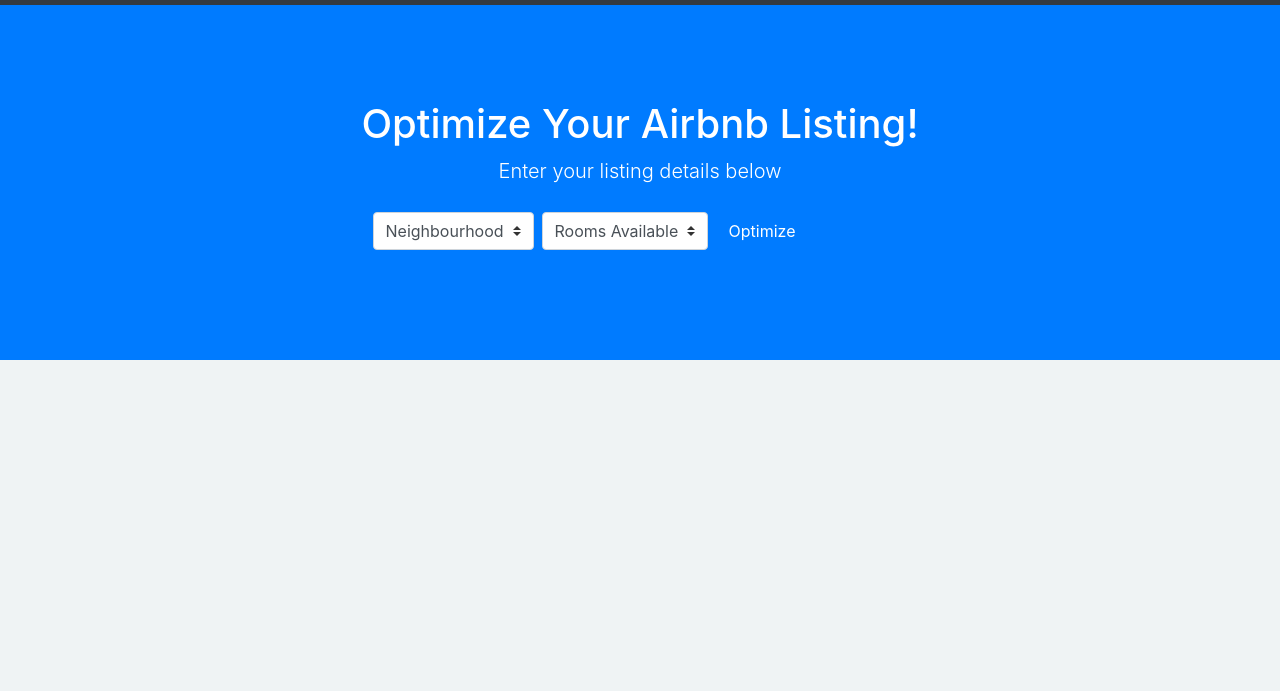
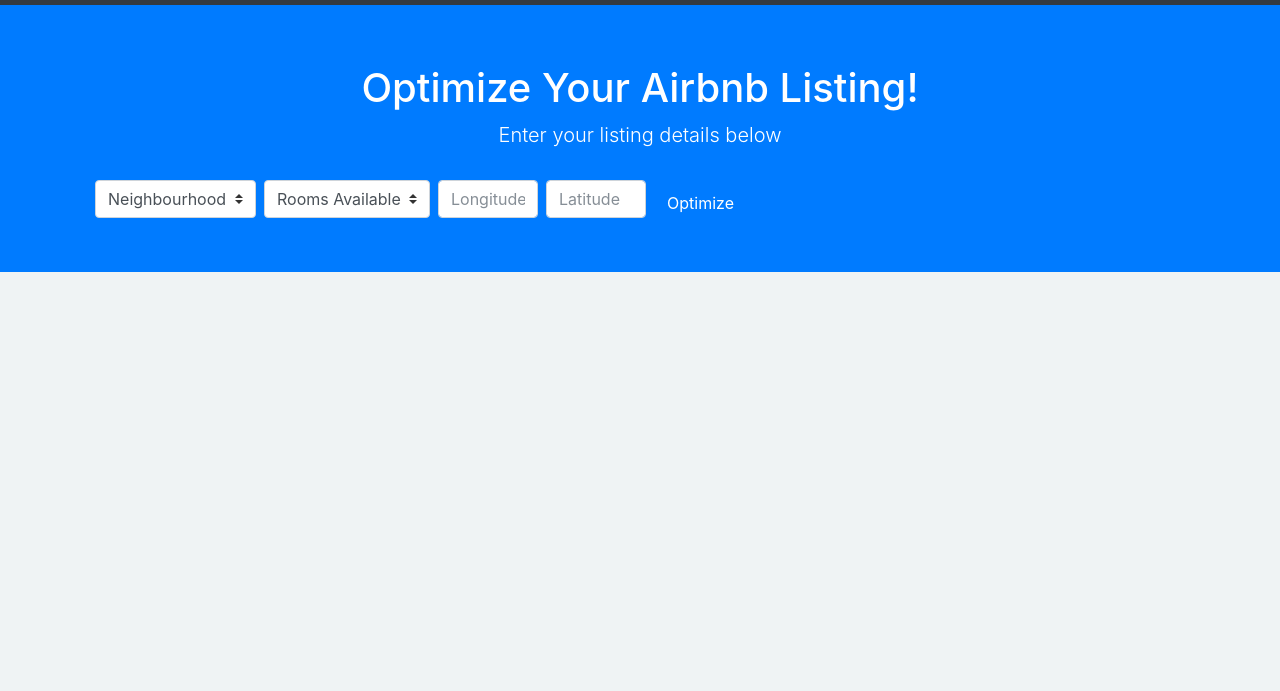
Before and after one commit to kyle8998/Optbnb, a website with bundled scripts: page index.html in a window 1280 px wide. Shown: the part 56-747 px from the top of the page. Built offline with nearby package versions, Linux system fonts and the light colour scheme.

Commit message:
Front End Header Update
Added proper fields for the form. The functionality is not yet
implemented. Map enlarged and header shrunk to create a more elegant
visual.

```diff
--- a/css/style.css
+++ b/css/style.css
@@ -9,13 +9,28 @@
      overflow-x: hidden;
  }
 
+ .headsize {
+     padding-top: 7.5em;
+     padding-bottom: 2.5em;
+ }
+
+
  .bg-primary {
    background-color: #FF5A60 !important;
  }
 
  .center {
+     display: block;
      margin: auto;
      width: 50%;
+     padding: 10px;
+     text-align: center;
+ }
+
+ .startform {
+     width: 100%;
+     display: block;
+     margin: auto;
      padding: 10px;
      text-align: center;
  }
@@ -23,6 +38,11 @@
 #opt-button {
     clear: left;
     float: left;
+}
+
+.geocodeForm {
+    max-width: 100px;
+    margin-right: .5rem;
 }
 
 .container2 {
--- a/index.html
+++ b/index.html
@@ -70,7 +70,7 @@
       </div>
     </nav>
 
-    <header class="bg-primary text-white">
+    <header class="headsize bg-primary text-white">
       <div class="container text-center">
         <h1>Optimize Your Airbnb Listing!</h1>
         <p class="lead">Enter your listing details below</p>
@@ -99,7 +99,7 @@
         </div> -->
 
 <!-- Form -->
-<form class="form-inline center">
+<form class="startform form-inline">
 
   <!-- <label class="mr-sm-2" for="inlineFormCustomSelect"></label> -->
   <select class="custom-select mb-2 mr-sm-2 mb-sm-0" id="inlineFormCustomSelect">
@@ -109,6 +109,7 @@
     <option value="3">Three</option>
   </select>
 
+
   <!-- <label class="mr-sm-2" for="inlineFormCustomSelect"></label> -->
   <select class="custom-select mb-2 mr-sm-2 mb-sm-0" id="inlineFormCustomSelect">
     <option selected>Rooms Available</option>
@@ -117,9 +118,24 @@
     <option value="3">Three</option>
     <option value="4">Four or more</option>
   </select>
+  <input type="Longitude" class="geocodeForm form-control" id="inputLongitude" placeholder="Longitude">
+  <input type="Latitude" class="geocodeForm form-control" id="inputLatitude" placeholder="Latitude">
 
+  <!-- <div>
+      <p class="center">Optional</p>
+</div>
 
-  <button type="submit" class="btn btn-primary">Optimize</button>
+  <div class="center form-group">
+    <label for="exampleInputEmail1">Longitude</label>
+    <input type="Longitude" class="geocodeForm form-control" id="inputLongitude" placeholder="Longitude">
+
+    <label for="exampleInputEmail1">Latitude</label>
+    <input type="Latitude" class="geocodeForm form-control" id="inputLatitude" placeholder="Latitude">
+  </div> -->
+
+  <div>
+      <button type="submit" style="margin-top:.5rem"class="btn btn-primary">Optimize</button>
+  </div>
 
 </form>
 
@@ -128,7 +144,7 @@
 
 
 
-    <section id="map">
+    <section style="height: 23em" id="map">
       <div class="container2">
         <div class="row">
           <div class="col-lg-8 mx-auto">
```
Also changed, not shown: README.md, 1 other file.
